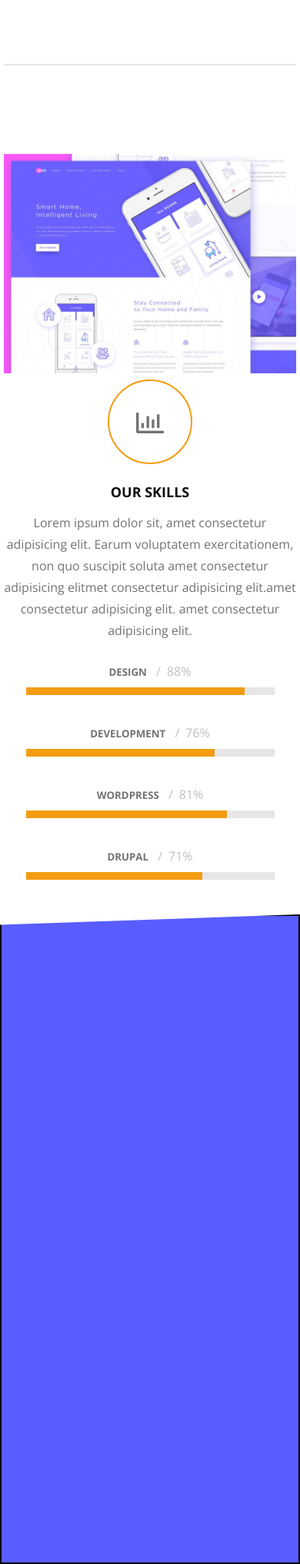
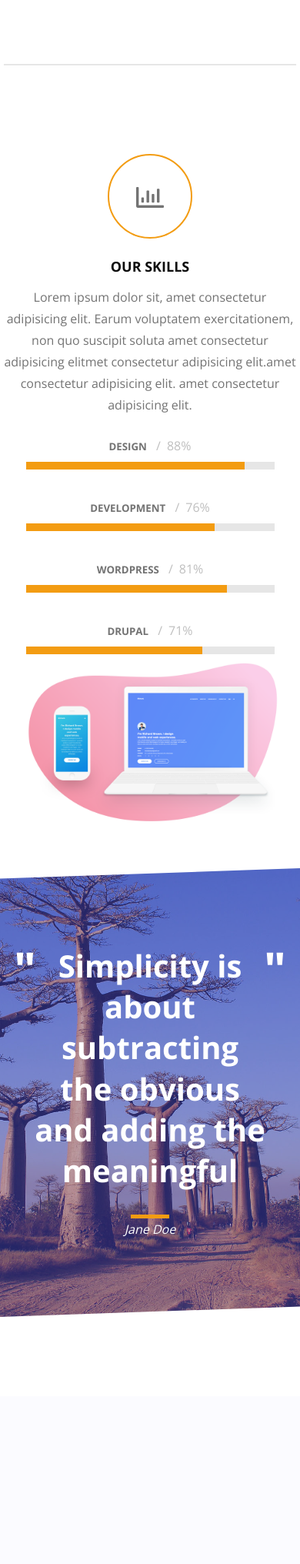
Before and after one commit to yanndeo/mini-template-html-css, a PHP site: page /index.html in a window 390 px wide. Shown: the part 1730-3762 px from the top of the page at 77% size. After the commit the page ends 3441 px from the top, so only its background shows below. Run offline with PHP 8.4, Linux system fonts and the light colour scheme; some libraries are stand-ins or nearby versions.

Commit message:
section skills responsive and banner section queote

```diff
--- a/css/app.css
+++ b/css/app.css
@@ -60,6 +62,17 @@ p {
   margin: 0;
   margin-bottom: 1.25rem;
   line-height: 28px; }
+
+blockquote {
+  font-size: clamp(2.5rem, 3vw, 2.8125rem);
+  font-weight: bold;
+  line-height: 1.33333; }
+
+.cite {
+  font-size: 1.5rem;
+  text-transform: uppercase;
+  font-style: normal;
+  font-weight: bold; }
 
 .cb {
   clear: both; }
@@ -295,30 +309,8 @@ p {
   .header-baseline .header-baseline-l3 {
     font-size: 40px; } }
 
-.btn {
-  display: inline-block;
-  padding: 0 1.25rem;
-  font-size: 0.8125rem;
-  line-height: 2.66667;
-  font-weight: 600;
-  text-transform: uppercase;
-  color: #fff;
-  background-color: #f39c12;
-  border: 1px solid #f39c12; }
-  .btn:hover, .btn:focus {
-    background-color: transparent;
-    color: #f39c12;
-    -webkit-transition: 0.3s;
-    transition: 0.3s; }
-
-@media only screen and (min-width: 600px) {
-  .btn {
-    padding: 0 2.5rem;
-    font-size: 0.9375rem; } }
-
 .section-x {
   padding: 2.8125rem 0;
-  background-color: #fff;
   position: relative; }
   .section-x:before, .section-x:after {
     content: '';
@@ -382,6 +374,68 @@ p {
       -webkit-transition: 0.3s;
       transition: 0.3s; }
 
+/* Section banner */
+.section-banner {
+  position: relative;
+  padding: 100px 0;
+  background: url("/assets/images/bg-head.jpg") top center/cover no-repeat;
+  background-attachment: fixed;
+  text-align: center;
+  color: #fff; }
+  .section-banner:before {
+    content: "";
+    position: absolute;
+    top: 0;
+    left: 0;
+    right: 0;
+    bottom: 0;
+    background: rgba(89, 93, 255, 0.4);
+    z-index: 1; }
+  .section-banner .l-container {
+    position: relative; }
+
+@media only screen and (min-width: 768px) {
+  .section {
+    padding: 5.3125rem 0; }
+  .section-presentation {
+    -webkit-box-orient: horizontal;
+    -webkit-box-direction: normal;
+    -webkit-flex-flow: row nowrap;
+        -ms-flex-flow: row nowrap;
+            flex-flow: row nowrap; }
+    .section-presentation .section-presentation-title {
+      margin-top: -1.25rem; }
+    .section-presentation .section-presentation-text {
+      padding: 0 1.25rem;
+      margin-left: 1.25rem;
+      text-align: left;
+      border-left: 0.25rem solid #f39c12; }
+      .section-presentation .section-presentation-text:before {
+        display: none; }
+  .section-banner {
+    padding: 200px 0; } }
+
+.btn {
+  display: inline-block;
+  padding: 0 1.25rem;
+  background-color: #f39c12;
+  font-size: 0.8125rem;
+  line-height: 2.66667;
+  font-weight: 600;
+  text-transform: uppercase;
+  color: #fff;
+  border: 1px solid #f39c12; }
+  .btn:hover, .btn:focus {
+    background-color: transparent;
+    color: #f39c12;
+    -webkit-transition: 0.3s;
+    transition: 0.3s; }
+
+@media only screen and (min-width: 600px) {
+  .btn {
+    padding: 0 2.5rem;
+    font-size: 0.9375rem; } }
+
 .icon-section {
   position: relative; }
   .icon-section:before {
@@ -406,24 +460,42 @@ p {
       border: 2px solid #f39c12;
       cursor: pointer; }
 
+.quote-text {
+  display: inline-block;
+  position: relative;
+  padding: 0 2.5rem; }
+  .quote-text:before, .quote-text:after {
+    width: 55px;
+    display: inline-block;
+    position: absolute;
+    top: 0;
+    left: 0;
+    font-size: 3.875rem;
+    line-height: 0.96774; }
+  .quote-text:before {
+    content: '"'; }
+  .quote-text:after {
+    content: '"';
+    left: auto;
+    right: 0; }
+
+.quote-author {
+  display: block;
+  margin-top: 30px; }
+  .quote-author:before {
+    content: '';
+    display: block;
+    width: 50px;
+    height: 5px;
+    background-color: #f39c12;
+    margin: 0 auto; }
+
 @media only screen and (min-width: 768px) {
-  .section {
-    padding: 5.3125rem 0; }
-  .section-presentation {
-    -webkit-box-orient: horizontal;
-    -webkit-box-direction: normal;
-    -webkit-flex-flow: row nowrap;
-        -ms-flex-flow: row nowrap;
-            flex-flow: row nowrap; }
-    .section-presentation .section-presentation-title {
-      margin-top: -1.25rem; }
-    .section-presentation .section-presentation-text {
-      padding: 0 1.25rem;
-      margin-left: 1.25rem;
-      text-align: left;
-      border-left: 0.25rem solid #f39c12; }
-      .section-presentation .section-presentation-text:before {
-        display: none; } }
+  .quote-text {
+    padding: 0 3.4375rem; }
+    .quote-text:before, .quote-text:after {
+      font-size: 6.875rem;
+      line-height: 0.54545; } }
 
 .section-about .section-content {
   display: -webkit-box;
@@ -514,8 +586,43 @@ p {
                 transform: translate(-50%);
         width: 100%; } }
 
-.section-skills .icon-section:before {
-  content: "\f080"; }
+.section-skills .icon-section {
+  -webkit-box-ordinal-group: 2;
+  -webkit-order: 1;
+      -ms-flex-order: 1;
+          order: 1; }
+  .section-skills .icon-section:before {
+    content: "\f080"; }
+
+.section-skills .section-content {
+  -webkit-box-orient: vertical;
+  -webkit-box-direction: reverse;
+  -webkit-flex-flow: column-reverse;
+      -ms-flex-flow: column-reverse;
+          flex-flow: column-reverse; }
+  .section-skills .section-content .content-image {
+    max-width: 560px; }
+
+@media only screen and (min-width: 992px) {
+  .section-skills .icon-section {
+    -webkit-box-ordinal-group: unset;
+    -webkit-order: unset;
+        -ms-flex-order: unset;
+            order: unset; }
+    .section-skills .icon-section:before {
+      content: "\f080"; }
+  .section-skills .section-content {
+    -webkit-box-orient: horizontal;
+    -webkit-box-direction: normal;
+    -webkit-flex-flow: row wrap;
+        -ms-flex-flow: row wrap;
+            flex-flow: row wrap; }
+    .section-skills .section-content .content-text {
+      width: 40%; }
+      .section-skills .section-content .content-text .progress-bar {
+        margin-bottom: 10px; }
+    .section-skills .section-content .content-image {
+      width: 45%; } }
 
 .progress-bar {
   margin-bottom: 1.875rem; }
--- a/index.html
+++ b/index.html
@@ -108,21 +108,18 @@
     </section>
     <!-- EndAbout -->
 
-
-
     <!-- Skills -->
-    <section class=" section-about section-skills">
+    <section class="section-about section-skills">
         <div class="l-container">
             <div class="section-content">
 
                 <div class="content-image">
-                    <img src="/assets/images/devices.jpg" alt="skills image " class="">
+                    <img src="/assets/images/devices-3.png" alt="skills image " class="">
                 </div>
 
-                    <div class="icon-section"></div>
+                <div class="icon-section"></div>
 
                 <div class="content-text ">
-
                     <h3 class="title ">Our skills</h3>
                     <p class="text">
                         Lorem ipsum dolor sit, amet consectetur adipisicing elit. Earum voluptatem exercitationem, non quo
@@ -168,16 +165,34 @@
 
                 </div>
 
-
             </div>
         </div>
     </section>
+    <!-- EndSkills -->
 
 </div>
-<!-- EndSkills -->
-<section style="height: 100vh; border: 2px solid #000; background-color: #595DFF; ">
 
+<!-- <section class="">
+
+</section> -->
+
+<section class="section-banner">
+    <div class="l-container">
+    <blockquote class="quote-text">Simplicity is about subtracting the obvious
+        and adding the meaningful</blockquote>
+    <cite class="quote-author">Jane Doe</cite>
+</div>
 </section>
+
+<div class="section-x">
+
+</div>
+
+
+
+
+
+
 
 
 
--- a/scss/app.scss
+++ b/scss/app.scss
@@ -1,13 +1,56 @@
+
+/* Tools */
+@import "tools/functions";
+@import "tools/mixins";
+@import "tools/variables";
+
 /* Base */
+@import "base/base";
 
-@import "base/base";
 /* Layouts */
 @import "layout/grid";
 
 /* Modules */
 @import "module/header";
+@import "module/section";
+
 @import "module/btn";
-@import "module/section";
+@import "module/bulle";
+@import "module/quote";
+
 @import "module/about";
 @import "module/skills";
 @import "module/progress";
+
+
+
+/* Comment sont ecrites les règles
+
+.class {
+    Box :règles qui concernent la boîte, tailles, positionement
+
+    Border : les bordures
+
+    background : les bacground color image
+
+    Text : les fonts et taille du text.
+
+    Other : le reste  ex: transformation css
+}
+
+BEM
+.widget
+    .widget__title
+    .widget__body
+    .widget__XX
+
+
+.widget--green
+.widget--dark */
+
+
+
+/* Sur les écrans, quand la largeur de la fenêtre fait au maximum 1280px
+C'est a dire elle ne depasse pas 1280px
+@media screen and (max-width: 1280px)
+*/
--- a/scss/base/_base.scss
+++ b/scss/base/_base.scss
@@ -2,48 +2,7 @@
 @import url('https://fonts.googleapis.com/css2?family=Open+Sans:wght@300;400;600;700;800&display=swap');
 @import url("/assets/fontawesome/css/all.min.css");
 
-/*Functions & Mixins */
-@function r($size) {
-    $remSize: $size / 16px;
-    @return #{$remSize}rem;
-}
 
-@function lh($lh,$fz){
-    $valueLh: $lh / $fz;
-    @return $valueLh;
-}
-
-@mixin border($x, $color: #000, $type: solid ) {
- border: $x $type $color;
-}
-
-@mixin backgroundColor($color, $opacity){
-    background: rgba($color, $opacity);
-}
-
-@mixin horizontal-vertical-centering($left: 0, $x:50%, $y:-50%){
-    position: absolute;
-    top: 50%;
-    left: $left;
-    transform: translateX($x) translateY($y);
-}
-
-
-@mixin absolute-position(){
-     position: absolute;
-     top:0;
-     left: 0;
-     right: 0;
-     bottom: 0;
-}
-
-
-
-
-/* Variables */
-$main-color: #f39c12; //#595DFF
-$fontFamily: 'Open Sans', sans-serif;
-$transitionDefault : .3s;
 
 * {
     margin: 0;
@@ -115,12 +74,33 @@ p{
     margin: 0;
     margin-bottom: r(20px);
     line-height: 28px;
+}
+
+
+
+blockquote{
+    font-size:clamp(r(40px), 3vw, r(45px));
+    font-weight: bold;
+    line-height: lh(60, 45);
 
 }
+
+
+
+.cite{
+    font-size: r(24px);
+    text-transform: uppercase;
+    font-style: normal;
+    font-weight: bold;
+}
+
+
 
 .cb{
     clear: both;
 }
+
+
 .important{
     color: #e74c3c;
     line-height: 28px;
--- a/scss/module/_about.scss
+++ b/scss/module/_about.scss
@@ -64,7 +64,8 @@
         align-items: flex-start;
         flex-flow: row nowrap;
         .content-text {
-            width: r(505px);
+           // width: 505px;
+           width: 45%;
             text-align: left;
             .title{
                 margin-top: 0;
@@ -73,11 +74,12 @@
         }
 
         .content-image {
-            width: 450px;
+           width: 450px;
         }
 
         .content-custom-image {
-            width: 450px;
+            //width: 450px;
+            width: 40%;
             height: 254px;
             clip-path: polygon(25% -256px, 100% 0%, 100% 100%, 0% 100%);
             img {
--- a/scss/module/_btn.scss
+++ b/scss/module/_btn.scss
@@ -1,12 +1,15 @@
 .btn{
     display: inline-block;
     padding: 0 r(20px);//
-    font-size: r(13px);//
+
+    background-color: $main-color;
+
+    font-size: r(13px); //
     line-height: lh(40, 15);
     font-weight: 600;
     text-transform: uppercase;
     color: #fff;
-    background-color: $main-color;
+
     @include border(1px, $main-color);
     &:hover,&:focus{
         background-color: transparent;
--- a/scss/module/_header.scss
+++ b/scss/module/_header.scss
@@ -2,14 +2,12 @@
     position: relative;
     height: r(600px);
     background: url('/assets/images/bg-header.jpg') center top /cover no-repeat;
-   // background-attachment: fixed;
     color: #fff;
     text-align: center;
     &:before{
         content: '';
-        position: absolute;
-        top: 0; left: 0; right: 0; bottom: 0;
-        @include backgroundColor(#595DFF, .4); // ;(#595DFF, .4); //(#555e34, .7); (#34495e, .7)
+        @include absolute-position();
+        @include background-color($second-color, .4); // ; //(#555e34, .7); (#34495e, .7)
         z-index: 1;
     }
 }
@@ -90,6 +88,7 @@
 .menu-default{
     display: none;
     font-weight: 600;
+    text-transform: uppercase;
 }
 
 .menu-item{
@@ -136,7 +135,7 @@
 /* -------------------------------------- */
 .header-mobile {
     &:before {
-        @include backgroundColor($main-color, .82);
+        @include background-color($main-color, .82);
         z-index: 4;
     }
 
--- a/scss/module/_progress.scss
+++ b/scss/module/_progress.scss
@@ -30,17 +30,34 @@
 
 
 .progress-bar-content{
-    height: 10px;
     width: 100%;
     max-width: 85%;
     margin: 0 auto;
-    background-color: #e6e6e6;position: relative;
+    height: 10px;
+    position: relative;
+
+    background-color: #e6e6e6;
     span{
+        display: inline-block;
+        height: 100%;
         position: absolute;
         top: 0;bottom: 0;left: 0;right: 0;
+
         background-color: $main-color;
-        display: inline-block;
-        height: 100%;
-
     }
 }
+
+
+
+
+
+
+
+/////////////////////// RESPONSIVE ///////////////////////
+
+
+@media only screen and (min-width: 992px) {
+    .progress-bar-content {
+        margin: unset;
+    }
+}
--- /dev/null
+++ b/scss/module/_quote.scss
@@ -0,0 +1,59 @@
+.quote-text {
+    display: inline-block;
+    position: relative;
+    padding: 0 r(40px);
+    &:before,
+    &:after {
+        width: 55px;
+        display: inline-block;
+        position: absolute;
+        top: 0;
+        left: 0;
+        font-size: r(62px);
+        line-height: lh(60, 62);
+    }
+
+    &:before {
+        content: '"';
+    }
+
+    &:after {
+        content: '"';
+        left: auto;
+        right: 0;
+
+    }
+}
+
+.quote-author {
+    display: block;
+    margin-top: 30px;
+    &:before {
+        content: '';
+        display: block;
+        width: 50px;
+        height: 5px;
+        background-color: $main-color;
+        // text-align: center;
+        margin: 0 auto;
+    }
+}
+
+
+
+
+/////////////////////// RESPONSIVE ///////////////////////
+
+ @media only screen and (min-width: 768px) {
+
+    .quote-text{
+        padding: 0 r(55px);
+
+        &:before,
+        &:after {
+            font-size: r(110px);
+            line-height: lh(60, 110);
+
+        }
+    }
+ }
--- a/scss/module/_section.scss
+++ b/scss/module/_section.scss
@@ -1,6 +1,6 @@
 .section-x {
     padding: r(45px) 0; //r(85px) 0;
-    background-color: #fff;
+   // background-color: #fff;
     position: relative;
     &:before,
     &:after {
@@ -30,8 +30,6 @@
     flex-flow: column wrap;
     padding: 0 r(16px); // 0 20px;
     max-width: 100%;
-
-
     .section-presentation-title {
         padding: 0; //11px 20px;//
         text-transform: uppercase;
@@ -63,35 +61,31 @@
 
 }
 
-.icon-section {
+
+
+
+/* Section banner */
+
+.section-banner{
     position: relative;
-    &:before {
-        content: "\f0eb";
-        display: inline-block;
-        width: r(110px);
-        height: r(110px);
+    padding: 100px 0;
+    background: url('/assets/images/bg-head.jpg') top center / cover no-repeat;
+    background-attachment: fixed;
+    text-align: center;
+    color: #fff;
+    &:before{
+        content: "";
+        @include absolute-position();
+        @include background-color($second-color, .4);
+        z-index: 1;
+    }
 
-        border: 2px solid $main-color;
-        border-radius: 50%;
-        font-family: 'Font Awesome 5 Free';
-        font-weight: 300;
-        font-size: r(36px);
+    .l-container{
+        position: relative;
+    }
 
-        line-height: 110px;
-        text-align: center;
-        vertical-align: top;
-    }
-    &:hover,&:focus {
-        transition: $transitionDefault;
-        &:before{
-            background-color: transparent;
-            color: $main-color;
-            @include border(2px , $main-color);
-            cursor: pointer;
+}
 
-        }
-    }
-}
 
 
 
@@ -127,5 +121,10 @@
     }
 
 
+    .section-banner{
+        padding: 200px 0;
+    }
+
+
 
 }
--- a/scss/module/_skills.scss
+++ b/scss/module/_skills.scss
@@ -1,23 +1,54 @@
 .section-skills{
 
     .icon-section{
+        order: 1;
         &:before{
            content: "\f080";
         }
     }
 
     .section-content {
-        //flex-flow: column-reverse;
+        flex-flow: column-reverse;
         .content-text {
-
         }
         .content-image{
-          //  width: 474px;
+           max-width: 560px;
         }
+    }
+}
 
 
 
+/////////////////////// RESPONSIVE ///////////////////////
 
 
+@media only screen and (min-width: 992px) {
+
+    .section-skills {
+
+        .icon-section {
+            order: unset;
+            &:before {
+                content: "\f080";
+            }
+        }
+
+        .section-content {
+            flex-flow: row wrap;
+            .content-text {
+                width: 40%;
+                .progress{
+                    &-bar{
+                        margin-bottom: 10px;
+                    }
+                }
+            }
+
+            .content-image {
+                width: 45%;
+                //height: auto;
+
+            }
+        }
     }
 }
--- /dev/null
+++ b/scss/tools/_functions.scss
@@ -0,0 +1,11 @@
+
+/*Functions & Mixins */
+@function r($size) {
+    $remSize: $size / 16px;
+    @return #{$remSize}rem;
+}
+
+@function lh($lh, $fz) {
+    $valueLh: $lh / $fz;
+    @return $valueLh;
+}
--- /dev/null
+++ b/scss/tools/_mixins.scss
@@ -0,0 +1,33 @@
+
+
+@mixin border($x, $color: #000, $type: solid) {
+    border: $x $type $color;
+}
+
+
+
+
+@mixin background-color($color, $opacity) {
+    background: rgba($color, $opacity);
+}
+
+
+
+@mixin horizontal-vertical-centering($left: 0, $x:50%, $y:-50%) {
+    position: absolute;
+    top: 50%;
+    left: $left;
+    transform: translateX($x) translateY($y);
+}
+
+
+
+
+
+@mixin absolute-position() {
+    position: absolute;
+    top: 0;
+    left: 0;
+    right: 0;
+    bottom: 0;
+}
--- /dev/null
+++ b/scss/tools/_variables.scss
@@ -0,0 +1,10 @@
+/* Variables */
+
+
+$main-color: #f39c12;
+
+$second-color : #595DFF;
+
+$fontFamily: 'Open Sans',sans-serif;
+
+$transitionDefault : .3s;
```
Also changed, not shown: other parts of css/app.css (+46 -11 lines), scss/module/_bulle.scss (added, +46 -0 lines), assets/images/devices-2.png (added), assets/images/devices-3.png (added).
